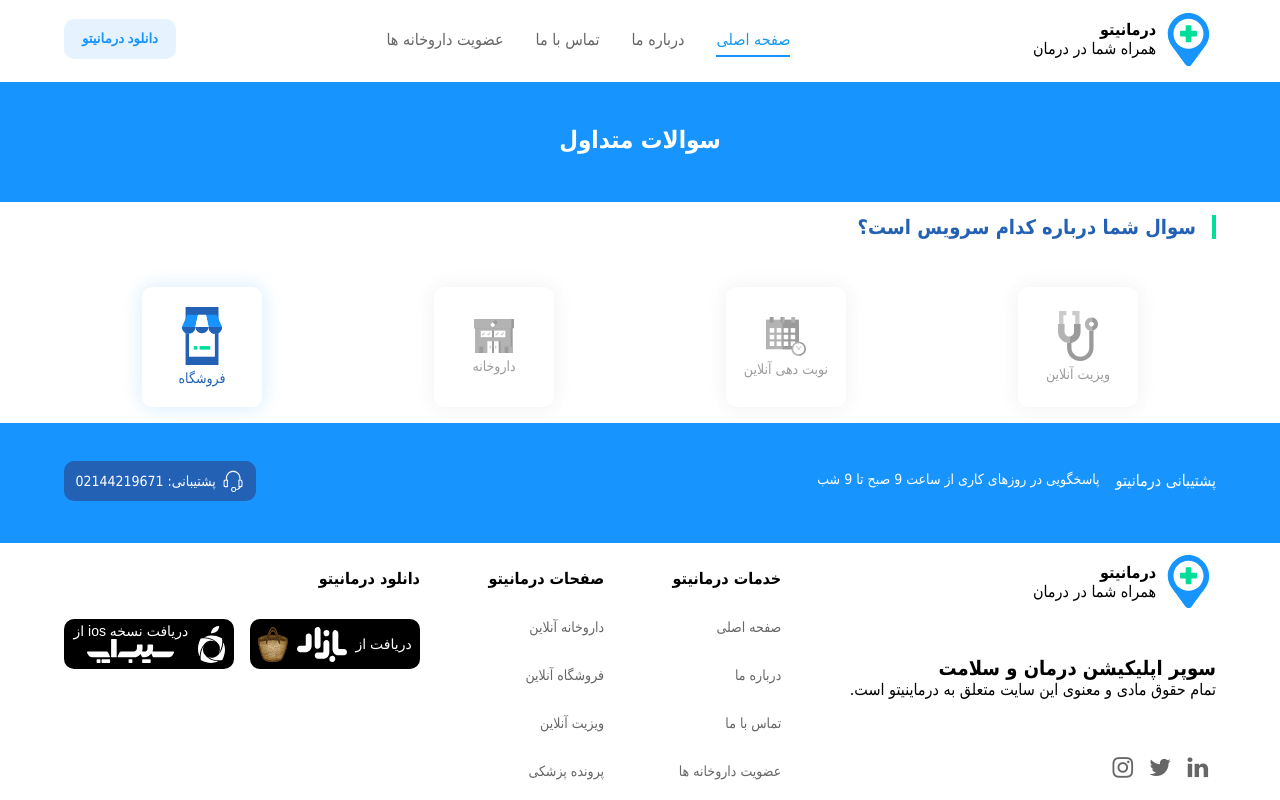
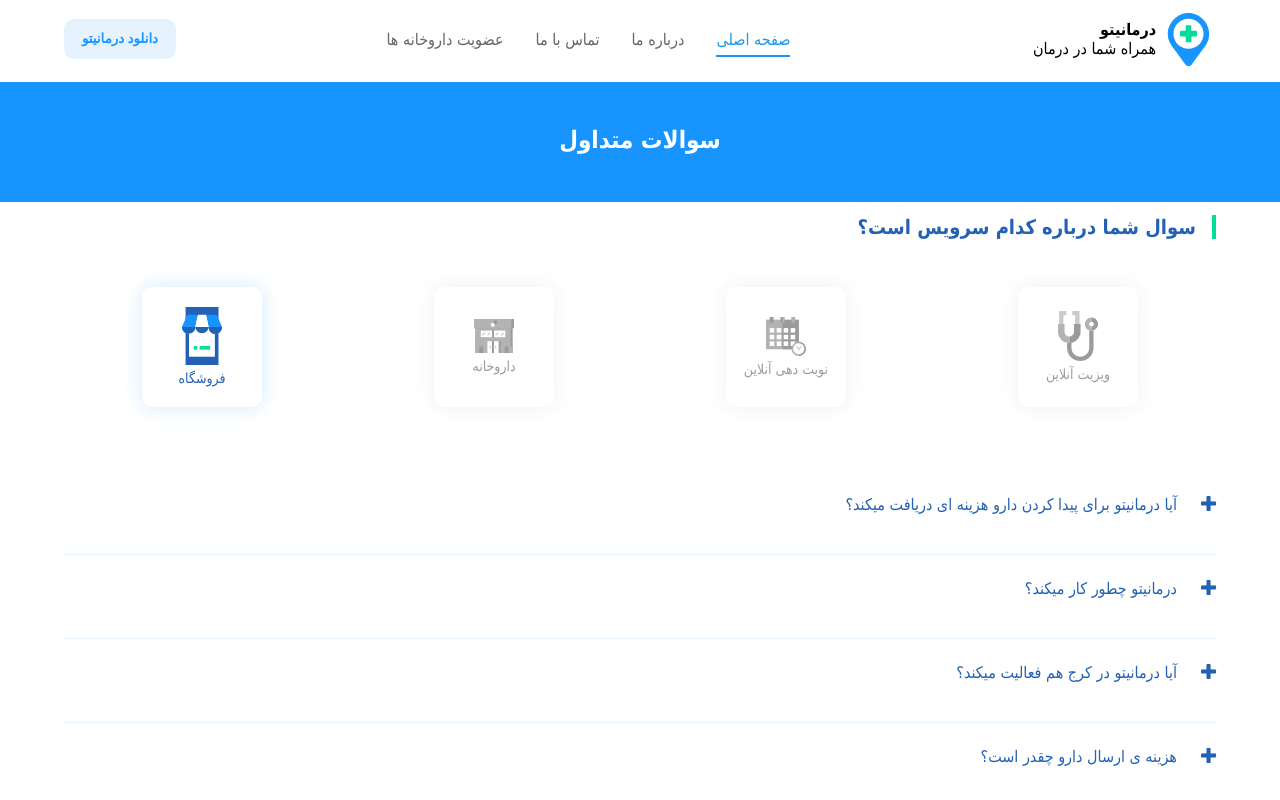
Before and after one commit to kave-me/darmanito-react, a React (Create React App) app: page /faq in a window 1280 px wide. Shown: the top 800 px of the page. Built offline with nearby package versions, Linux system fonts and the light colour scheme; a small style sheet from the web is missing.

Commit message:
add FaqIconList component

```diff
--- a/package.json
+++ b/package.json
@@ -11,6 +11,7 @@
     "react-neshan-map-leaflet": "^1.0.3",
     "react-router-dom": "^5.2.0",
     "react-scripts": "4.0.0",
+    "shortid": "^2.2.16",
     "web-vitals": "^0.2.4"
   },
   "scripts": {
--- /dev/null
+++ b/src/asset/sass/component/_FaqQuestion.scss
@@ -0,0 +1,30 @@
+.FaqQuestionContainer {
+    direction: rtl;
+    cursor: pointer;
+
+    &__question {
+        padding: 1.5rem 0;
+        display: flex;
+        align-items: center;
+        color: $tertiary-color;
+
+        &__minesIcon, &__plusIcon {
+            font-size: 1.2rem;
+            margin-left: 1.5rem;
+        }
+    }
+    &__answer {
+        padding-bottom: 1rem;
+        margin-right: 2rem;
+        &__text {
+            color: $dark-color;
+            border-right: 4px solid $secondary-color;
+            padding-right: 2rem;
+        }
+    }
+    &__line {
+        height: 1px;
+        width: 100%;
+        background-color: $background-color;
+    }
+}
--- /dev/null
+++ b/src/asset/sass/component/_faqQuestionList.scss
@@ -0,0 +1,3 @@
+.faqQuestionListContainer {
+    margin: 4rem 0;
+}
--- a/src/asset/sass/index.css
+++ b/src/asset/sass/index.css
@@ -654,6 +654,48 @@
   gap: 1rem;
 }
 
+.FaqQuestionContainer {
+  direction: rtl;
+  cursor: pointer;
+}
+
+.FaqQuestionContainer__question {
+  padding: 1.5rem 0;
+  display: -webkit-box;
+  display: -ms-flexbox;
+  display: flex;
+  -webkit-box-align: center;
+      -ms-flex-align: center;
+          align-items: center;
+  color: #2361B5;
+}
+
+.FaqQuestionContainer__question__minesIcon, .FaqQuestionContainer__question__plusIcon {
+  font-size: 1.2rem;
+  margin-left: 1.5rem;
+}
+
+.FaqQuestionContainer__answer {
+  padding-bottom: 1rem;
+  margin-right: 2rem;
+}
+
+.FaqQuestionContainer__answer__text {
+  color: #666666;
+  border-right: 4px solid #00DE9A;
+  padding-right: 2rem;
+}
+
+.FaqQuestionContainer__line {
+  height: 1px;
+  width: 100%;
+  background-color: #E6F3FF;
+}
+
+.faqQuestionListContainer {
+  margin: 4rem 0;
+}
+
 * {
   padding: 0;
   margin: 0;
--- a/src/asset/sass/index.scss
+++ b/src/asset/sass/index.scss
@@ -10,6 +10,8 @@
 @import './pages/faq';
 @import './component/FaqIcon';
 @import './component/FaqIconList';
+@import './component/FaqQuestion';
+@import './component/FaqQuestionList';
 
 * {
   padding: 0;
--- a/src/components/FaqIconList.js
+++ b/src/components/FaqIconList.js
@@ -1,4 +1,5 @@
 import React, {useState} from 'react';
+import shortid from 'shortid';
 import FaqIcon from '../components/FaqIcon';
 import marketIcon from '../asset/image/market.svg';
 import pharmacyIcon from '../asset/image/pharmacy.svg';
@@ -50,7 +51,7 @@
                     img={item.img}
                     text={item.text}
                     active={item.isActive}
-                    key={item.id}
+                    key={shortid.generate()}
                     click={()=>activateIcon(item.id)}
                 />);
             })}
--- /dev/null
+++ b/src/components/FaqQuestion.js
@@ -0,0 +1,29 @@
+import React, {useState} from 'react';
+
+const FaqQuestion = (props) => {
+    const [questionStat, setQuestionStat] = useState({isActive: false});
+    const switchQuestionStat = () => {
+        setQuestionStat({isActive: !questionStat.isActive})
+    }
+
+    return(
+        <div key={props.id} className="FaqQuestionContainer" onClick={switchQuestionStat}>
+            <div className="FaqQuestionContainer__question">
+                {questionStat.isActive
+                    ? <i className="fa fa-minus FaqQuestionContainer__question__minesIcon"></i>
+                    : <i className="fa fa-plus FaqQuestionContainer__question__plusIcon"></i>
+                }
+                <p className="FaqQuestionContainer__question__text">{props.question}</p>
+            </div>
+            <div className="FaqQuestionContainer__answer">
+                {questionStat.isActive
+                    ? <p className="FaqQuestionContainer__answer__text p2">{props.answer}</p>
+                    : null
+                }
+            </div>
+            <div className="FaqQuestionContainer__line"></div>
+        </div>
+    );
+}
+
+export default FaqQuestion;
--- /dev/null
+++ b/src/components/FaqQuestionList.js
@@ -0,0 +1,44 @@
+import React from 'react';
+import shortid from 'shortid';
+import FaqQuestion from './FaqQuestion';
+
+
+const faqQuestions = [
+    {
+        question: "آیا درمانیتو برای پیدا کردن دارو هزینه ای دریافت میکند؟",
+        answer: "فعلا پاسخی برای این سوال در نظر گرفته نشده.",
+        id: 1
+    },
+    {
+        question: "درمانیتو چطور کار میکند؟",
+        answer: "فعلا پاسخی برای این سوال در نظر گرفته نشده.",
+        id: 2
+    },
+    {
+        question: "آیا درمانیتو در کرج هم فعالیت میکند؟",
+        answer: "درمانیتو فعالیت خودش را از شهر تهران شروع کرده و به زودی در کرج هم آغاز به کار میکند.",
+        id: 3
+    },
+    {
+        question: "هزینه ی ارسال دارو چقدر است؟",
+        answer: "فعلا پاسخی برای این سوال در نظر گرفته نشده.",
+        id: 4
+    },
+];
+
+const FaqQuestionList = () => {
+    return(
+        <div className="faqQuestionListContainer">
+            {faqQuestions.map(q => {
+                return(
+                    <FaqQuestion
+                    question={q.question}
+                    answer={q.answer}
+                    key={shortid.generate()}/>
+                    );
+                })}
+            </div>
+    );
+}
+
+export default FaqQuestionList;
--- a/src/pages/FAQ.js
+++ b/src/pages/FAQ.js
@@ -3,10 +3,9 @@
 import Footer from '../components/Footer';
 import Support from '../components/Support';
 import FaqIconList from '../components/FaqIconList';
+import FaqQuestionList from '../components/FaqQuestionList';
 
 
-const faqItems = [
-    {}]
 
 const FAQ = () => {
     return (
@@ -16,6 +15,7 @@
             <div className="faqPageMainSection section">
                 <h3 className="faqPageMainSection__title">سوال شما درباره کدام سرویس است؟</h3>
                 <FaqIconList/>
+                <FaqQuestionList/>
             </div>
 
             <Support/>
```
Also changed, not shown: 2 other files (tests, documents, lock files or other folders).
